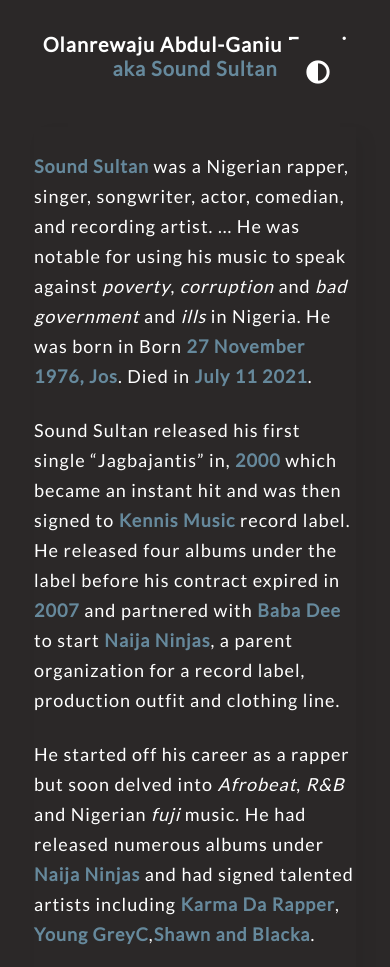
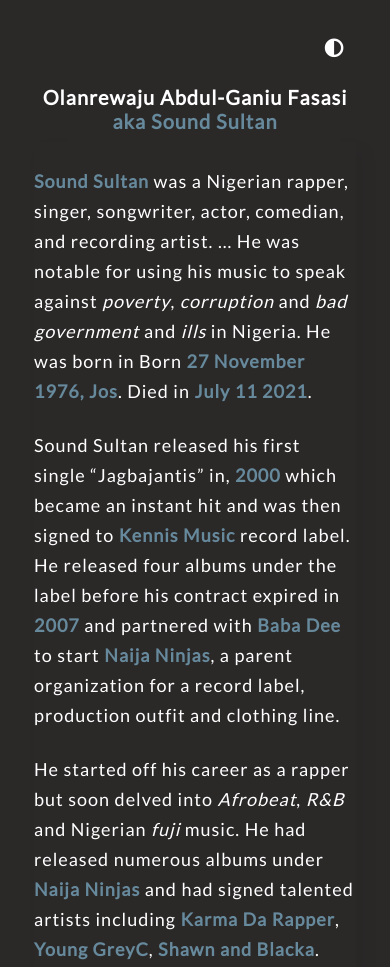
Before and after one commit to Brymmobaggins/SoundSultan-tributePage, a plain HTML site: page index.html in a window 390 px wide. Shown: the top 967 px of the page. Drawn offline with Linux system fonts and the light colour scheme.

Commit message:
fix toggle for Mobile Responsivenss

```diff
--- a/index.html
+++ b/index.html
@@ -60,21 +60,21 @@
               <i> Afrobeat</i>, <i>R&B </i> and Nigerian <i>fuji</i> music. He
               had released numerous albums under <b>Naija Ninjas</b> and had
               signed talented artists including <b>Karma Da Rapper</b>,
-              <b>Young GreyC</b>,<b>Shawn and Blacka</b>.
+              <b>Young GreyC</b>, <b>Shawn and Blacka</b>.
             </p>
             <p class="paragraph">
               Prior to his music career, Sound Sultan used to play Basketball
               for the <b>Dodan Warriors</b>. He later partnered with investors
               and purchased shares in the
-              <i> Lagos Islanders basketball</i> team in
+              <strong> Lagos Islanders basketball</strong> team in
               <strong>2015</strong> He became a facilitator in the African
-              Basketball League and was a special guest at the first NBA African
+              Basketball League and was a special guest at the first<strong> NBA African</strong>
               Games.
             </p>
           </div>
           <div class="col second">
             <img src="img/SoundSultan.jpeg" alt="" />
-            <figcaption>"oyinbo say na BODMAS will dey use solve mathematices, for Jagbajantis”</figcaption>
+            <figcaption>"oyinbo say, na BODMAS will dey use solve mathematices, for Jagbajantis”</figcaption>
           </div>
 
         </div>
--- a/styles.css
+++ b/styles.css
@@ -41,7 +41,7 @@ main {
   width: 4rem;
   height: 4rem;
   position: absolute;
-  top: 2.5rem;
+  top: 1.2rem;
   right: 2.5rem;
   display: flex;
   cursor: pointer;
@@ -50,7 +50,7 @@ main {
 }
 .toggle-btn i {
   margin: auto;
-  font-size: 1.5rem;
+  font-size: 1.3rem;
   color: white;
 }
 .title {
@@ -111,8 +111,20 @@ figcaption {
 
 @media screen and (max-width: 650px) {
   .tributeheader {
-    margin: 15px;
+    margin-top: 85px;
+    height: 15px;
   }
+  .toggle-btn i {
+    margin: auto;
+    font-size: 1.2rem;
+    color: white;
+  }
+  .toggle-btn {
+    position: absolute;
+    top: 1rem;
+    right: 1.5rem;
+  }
+
   main {
     margin: 10px;
     height: 100%;
```
